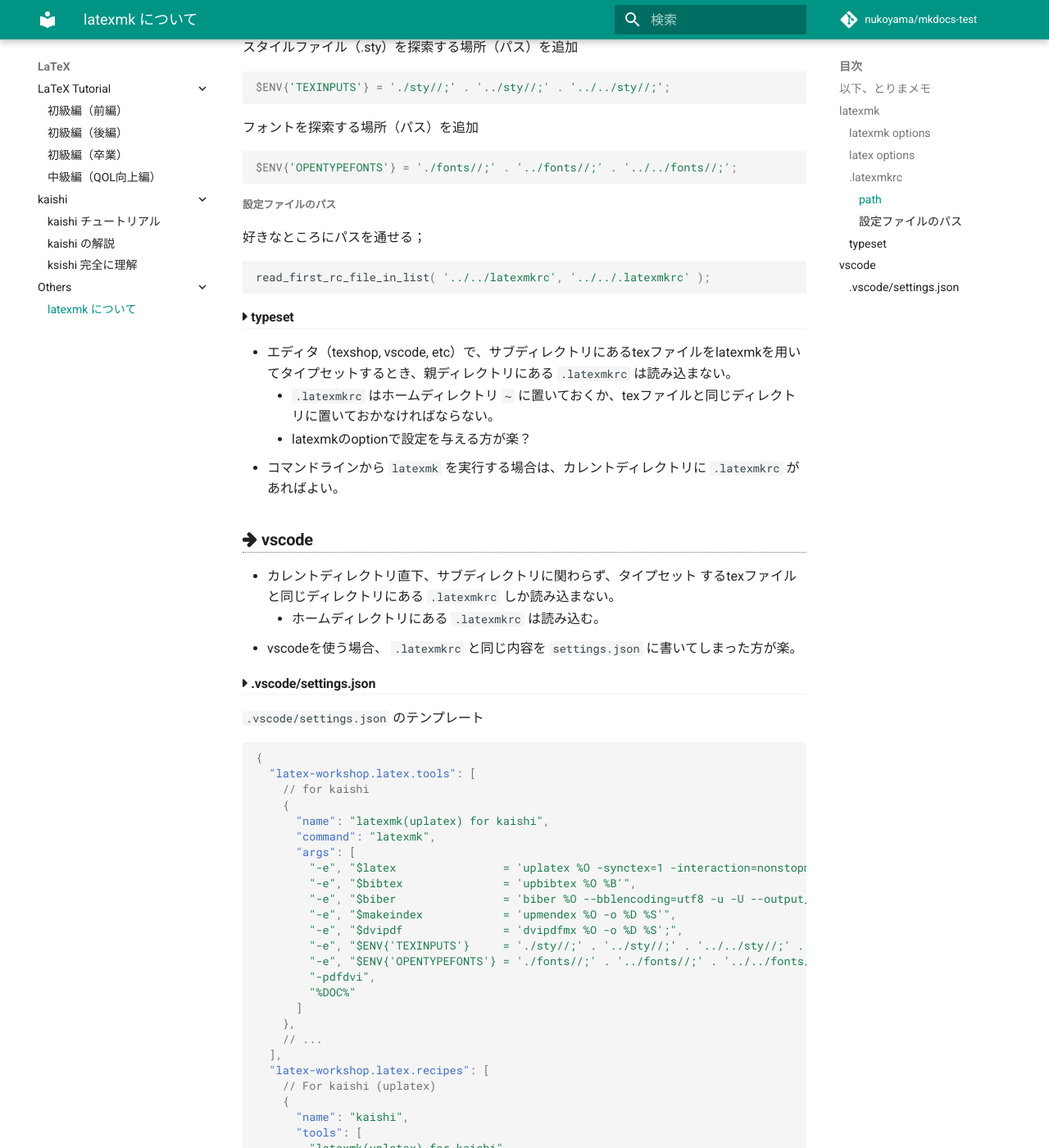
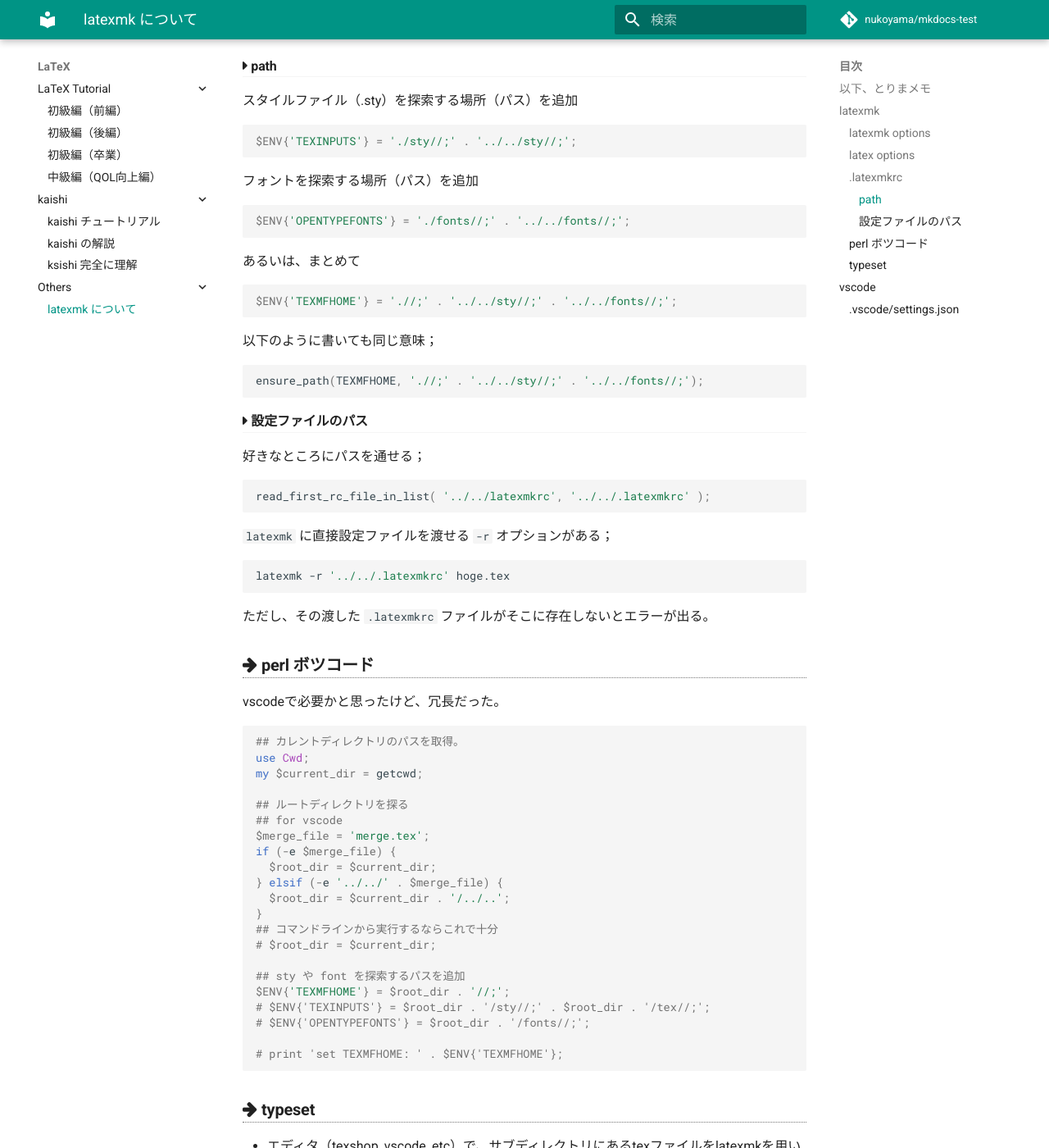
Before and after one commit to znuko/nukodocs, an MkDocs documentation site: the page built from docs/tex/latexmk.md, in a window 1280 px wide and 1400 px high, scrolled down 1388 px. Shown: the whole window at 82% size. Built offline with MkDocs 1.6.1 and Material for MkDocs 9.7.7, drawn with Linux system fonts in a browser that asks for light colours; comment, search, counter and statistics services are not loaded; some of the changed text lies outside the part shown.

Commit message:
Update latexmk.md

````diff
--- a/docs/tex/latexmk.md
+++ b/docs/tex/latexmk.md
@@ -8,9 +8,9 @@ title: latexmk について
 以下、とりまメモ
 ----
 
-## latexmk
+# latexmk
 
-### latexmk options
+## latexmk options
 
 `latexmk -help` でoption一覧表示。
 
@@ -22,7 +22,7 @@ title: latexmk について
 | `-pvc`            |                                                              |
 |                   |                                                              |
 
-### latex options
+## latex options
 
 `latexmk` にも渡すことができる（多分）。
 
@@ -37,23 +37,33 @@ title: latexmk について
 
 
 
-### .latexmkrc
+## .latexmkrc
 
 `latexmk` の設定ファイル。perlで書かれている。
 
-#### path
+### path
 
 スタイルファイル（.sty）を探索する場所（パス）を追加
 ```perl
-$ENV{'TEXINPUTS'} = './sty//;' . '../sty//;' . '../../sty//;';
+$ENV{'TEXINPUTS'} = './sty//;' . '../../sty//;';
 ```
 
 フォントを探索する場所（パス）を追加
 ```perl
-$ENV{'OPENTYPEFONTS'} = './fonts//;' . '../fonts//;' . '../../fonts//;';
+$ENV{'OPENTYPEFONTS'} = './fonts//;' . '../../fonts//;';
 ```
 
-#### 設定ファイルのパス
+あるいは、まとめて
+```perl
+$ENV{'TEXMFHOME'} = './/;' . '../../sty//;' . '../../fonts//;';
+```
+
+以下のように書いても同じ意味；
+```perl
+ensure_path(TEXMFHOME, './/;' . '../../sty//;' . '../../fonts//;');
+```
+
+### 設定ファイルのパス
 
 好きなところにパスを通せる；
 
@@ -61,9 +71,45 @@ $ENV{'OPENTYPEFONTS'} = './fonts//;' . '../fonts//;' . '../../fonts//;';
 read_first_rc_file_in_list( '../../latexmkrc', '../../.latexmkrc' );
 ```
 
+`latexmk` に直接設定ファイルを渡せる `-r` オプションがある；
+
+```sh
+latexmk -r '../../.latexmkrc' hoge.tex
+```
+
+ただし、その渡した `.latexmkrc` ファイルがそこに存在しないとエラーが出る。
 
 
-### typeset
+## perl ボツコード
+
+vscodeで必要かと思ったけど、冗長だった。
+
+```perl
+## カレントディレクトリのパスを取得。
+use Cwd;
+my $current_dir = getcwd;
+
+## ルートディレクトリを探る
+## for vscode
+$merge_file = 'merge.tex';
+if (-e $merge_file) {
+  $root_dir = $current_dir;
+} elsif (-e '../../' . $merge_file) {
+  $root_dir = $current_dir . '/../..';
+}
+## コマンドラインから実行するならこれで十分
+# $root_dir = $current_dir;
+
+## sty や font を探索するパスを追加
+$ENV{'TEXMFHOME'} = $root_dir . '//;';
+# $ENV{'TEXINPUTS'} = $root_dir . '/sty//;' . $root_dir . '/tex//;';
+# $ENV{'OPENTYPEFONTS'} = $root_dir . '/fonts//;';
+
+# print 'set TEXMFHOME: ' . $ENV{'TEXMFHOME'};
+```
+
+
+## typeset
 
 - エディタ（texshop, vscode, etc）で、サブディレクトリにあるtexファイルをlatexmkを用いてタイプセットするとき、親ディレクトリにある `.latexmkrc` は読み込まない。
   -  `.latexmkrc` はホームディレクトリ `~` に置いておくか、texファイルと同じディレクトリに置いておかなければならない。
@@ -72,7 +118,7 @@ read_first_rc_file_in_list( '../../latexmkrc', '../../.latexmkrc' );
 
 
 
-## vscode
+# vscode
 
 - カレントディレクトリ直下、サブディレクトリに関わらず、タイプセット するtexファイルと同じディレクトリにある `.latexmkrc` しか読み込まない。
   - ホームディレクトリにある `.latexmkrc` は読み込む。
@@ -80,7 +126,7 @@ read_first_rc_file_in_list( '../../latexmkrc', '../../.latexmkrc' );
 
 
 
-### .vscode/settings.json
+## .vscode/settings.json
 
 `.vscode/settings.json` のテンプレート
 
@@ -97,8 +143,9 @@ read_first_rc_file_in_list( '../../latexmkrc', '../../.latexmkrc' );
         "-e", "$biber                = 'biber %O --bblencoding=utf8 -u -U --output_safechars %B'",
         "-e", "$makeindex            = 'upmendex %O -o %D %S'",
         "-e", "$dvipdf               = 'dvipdfmx %O -o %D %S';",
-        "-e", "$ENV{'TEXINPUTS'}     = './sty//;' . '../sty//;' . '../../sty//;' . './tex//;' . '../../tex//;'",
-        "-e", "$ENV{'OPENTYPEFONTS'} = './fonts//;' . '../fonts//;' . '../../fonts//;'",
+        // "-e", "$ENV{'TEXINPUTS'}     = './sty//;' . '../sty//;' . '../../sty//;' . './tex//;' . '../../tex//;'",
+        // "-e", "$ENV{'OPENTYPEFONTS'} = './fonts//;' . '../fonts//;' . '../../fonts//;'",
+        "-e", "$ENV{'TEXMFHOME'}     = './/;' . '../../sty//;' . '../../fonts//;'",
         "-pdfdvi",
         "%DOC%"
       ]
````
